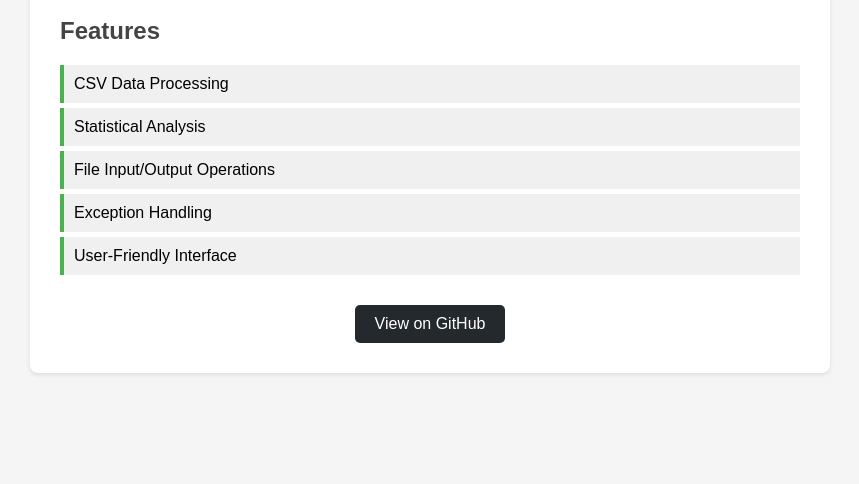
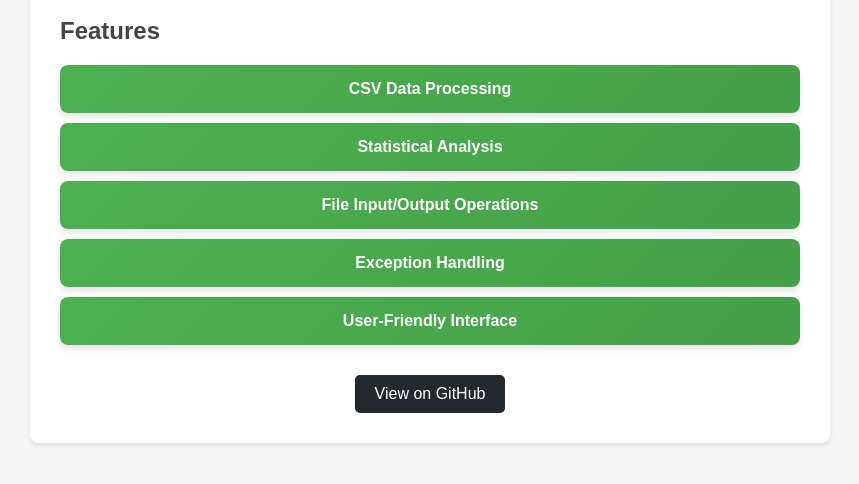
Before and after one commit to jeshureddy40-cloud/Data-Analysis-Toolkit-Java-Project, a plain HTML site: page index.html in a window 1280 px wide. Shown: the part 234-718 px from the top of the page, without its empty margins (210-1069 px from the left). Drawn offline with Linux system fonts and the light colour scheme.

Commit message:
Add interactive buttons for features
- Replaced static list items with clickable buttons
- Added onclick handlers that display feature descriptions in alerts
- Added CSS styling for buttons with hover and active states
- Buttons include gradient background and smooth transitions

```diff
--- a/index.html
+++ b/index.html
@@ -43,6 +43,33 @@
             background-color: #f0f0f0;
             border-left: 4px solid #4CAF50;
         }
+
+                .feature-btn {
+            display: block;
+            width: 100%;
+            padding: 15px;
+            margin: 10px 0;
+            background: linear-gradient(135deg, #4CAF50 0%, #45a049 100%);
+            color: white;
+            border: none;
+            border-radius: 8px;
+            font-size: 16px;
+            font-weight: bold;
+            cursor: pointer;
+            transition: all 0.3s ease;
+            box-shadow: 0 4px 6px rgba(0,0,0,0.1);
+        }
+
+        .feature-btn:hover {
+            transform: translateY(-2px);
+            box-shadow: 0 6px 12px rgba(0,0,0,0.15);
+            background: linear-gradient(135deg, #45a049 0%, #4CAF50 100%);
+        }
+
+        .feature-btn:active {
+            transform: translateY(0);
+            box-shadow: 0 2px 4px rgba(0,0,0,0.1);
+        }
         .github-link {
             text-align: center;
             margin-top: 30px;
@@ -69,13 +96,11 @@
 
         <div class="features">
             <h2>Features</h2>
-            <ul>
-                <li>CSV Data Processing</li>
-                <li>Statistical Analysis</li>
-                <li>File Input/Output Operations</li>
-                <li>Exception Handling</li>
-                <li>User-Friendly Interface</li>
-            </ul>
+                <button class="feature-btn" onclick="alert('CSV Data Processing: Load and parse CSV files for analysis')">CSV Data Processing</button>
+                <button class="feature-btn" onclick="alert('Statistical Analysis: Perform mean, median, mode, and standard deviation calculations')">Statistical Analysis</button>
+                <button class="feature-btn" onclick="alert('File Input/Output Operations: Read from and write analysis results to files')">File Input/Output Operations</button>
+                <button class="feature-btn" onclick="alert('Exception Handling: Robust error handling for file operations')">Exception Handling</button>
+                <button class="feature-btn" onclick="alert('User-Friendly Interface: Interactive console-based interface')">User-Friendly Interface</button>            </ul>
         </div>
 
         <div class="github-link">
```
